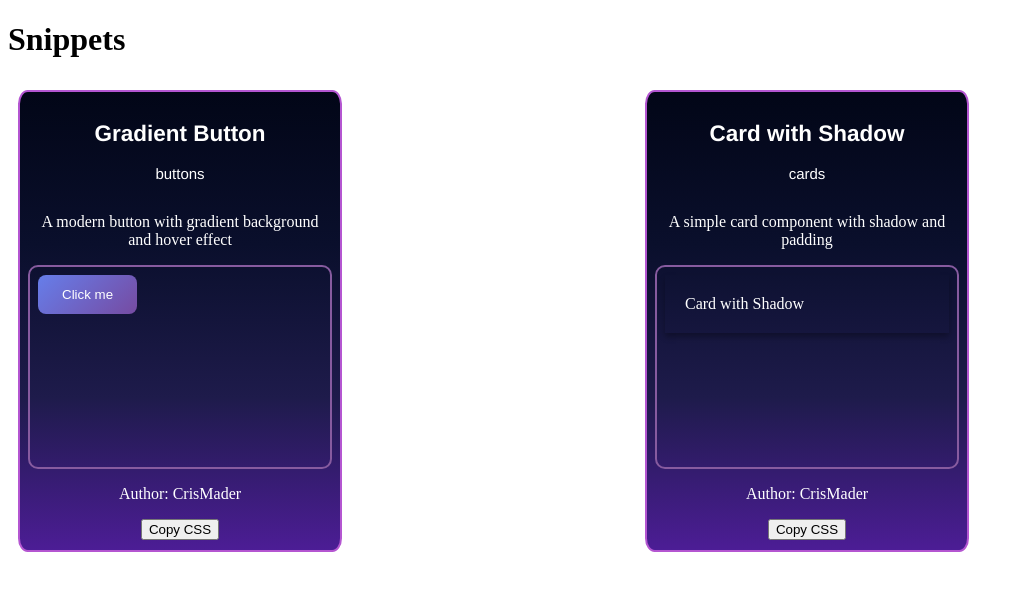
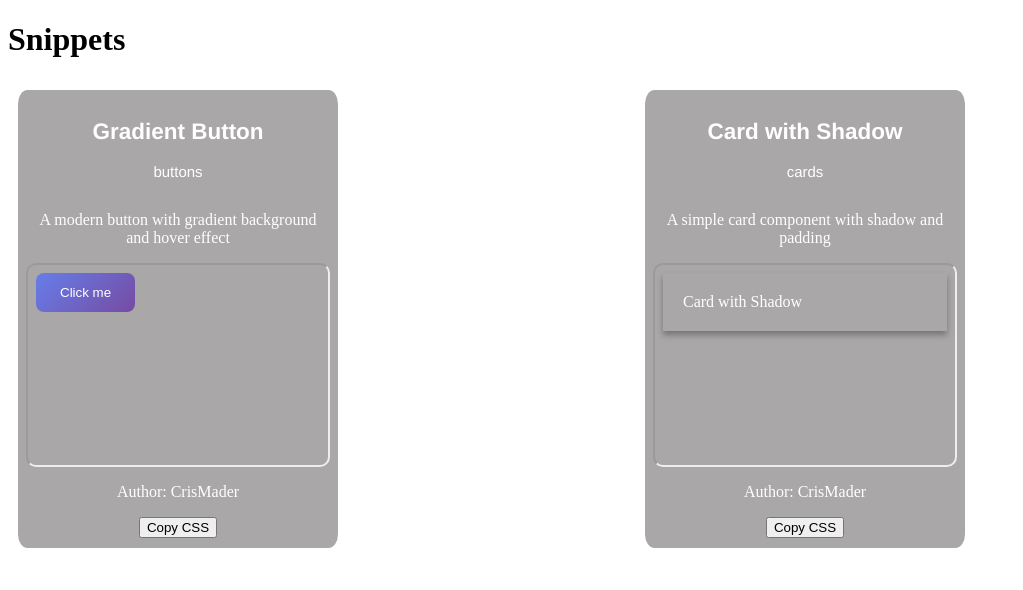
Before and after one commit to CrisMader/StyleLab, a React (Vite) app: page / in a window 1280 px wide. Shown: the top 590 px of the page, without its empty margins (0-1023 px from the left). Built offline with nearby package versions, Linux system fonts and the light colour scheme.

Commit message:
Adding Filter Categories

```diff
--- a/src/App.tsx
+++ b/src/App.tsx
@@ -3,6 +3,9 @@ import { SnippetCard } from "./components/SnippetCard"
 import styles from './styles/App.module.css'
 
 function App() {
+
+  const categories = [...new Set(snippets.map(snippet => snippet.category))]
+
   return (
     <>
 
--- a/src/styles/SnippetCard.module.css
+++ b/src/styles/SnippetCard.module.css
@@ -1,14 +1,9 @@
 .card {
-    border: solid rgb(180, 86, 209) 2px;
     max-width: 300px;
     width: 100%;
     padding: 10px;
     border-radius: 3%;
-    background: linear-gradient(180deg,
-            #020617,
-            #0a0f2c,
-            #1e1b4b,
-            #4c1d95);
+    background-color: rgb(169, 167, 167);
     color: white;
     display: flex;
     flex-direction: column;
@@ -19,4 +14,5 @@
 .cardHeader {
     font-size: 15px;
     font-family: 'Franklin Gothic Medium', 'Arial Narrow', Arial, sans-serif;
+    color: white;
 }
--- a/src/styles/SnippetCardPreview.module.css
+++ b/src/styles/SnippetCardPreview.module.css
@@ -1,6 +1,5 @@
 .preview{
     border-radius: 10px;
-    border: solid 2px #875b9f;
     width: 100%;
     height: 200px;
 }
```
Also changed, not shown: src/components/CategoryFilter.tsx (added, +9 -0 lines).
